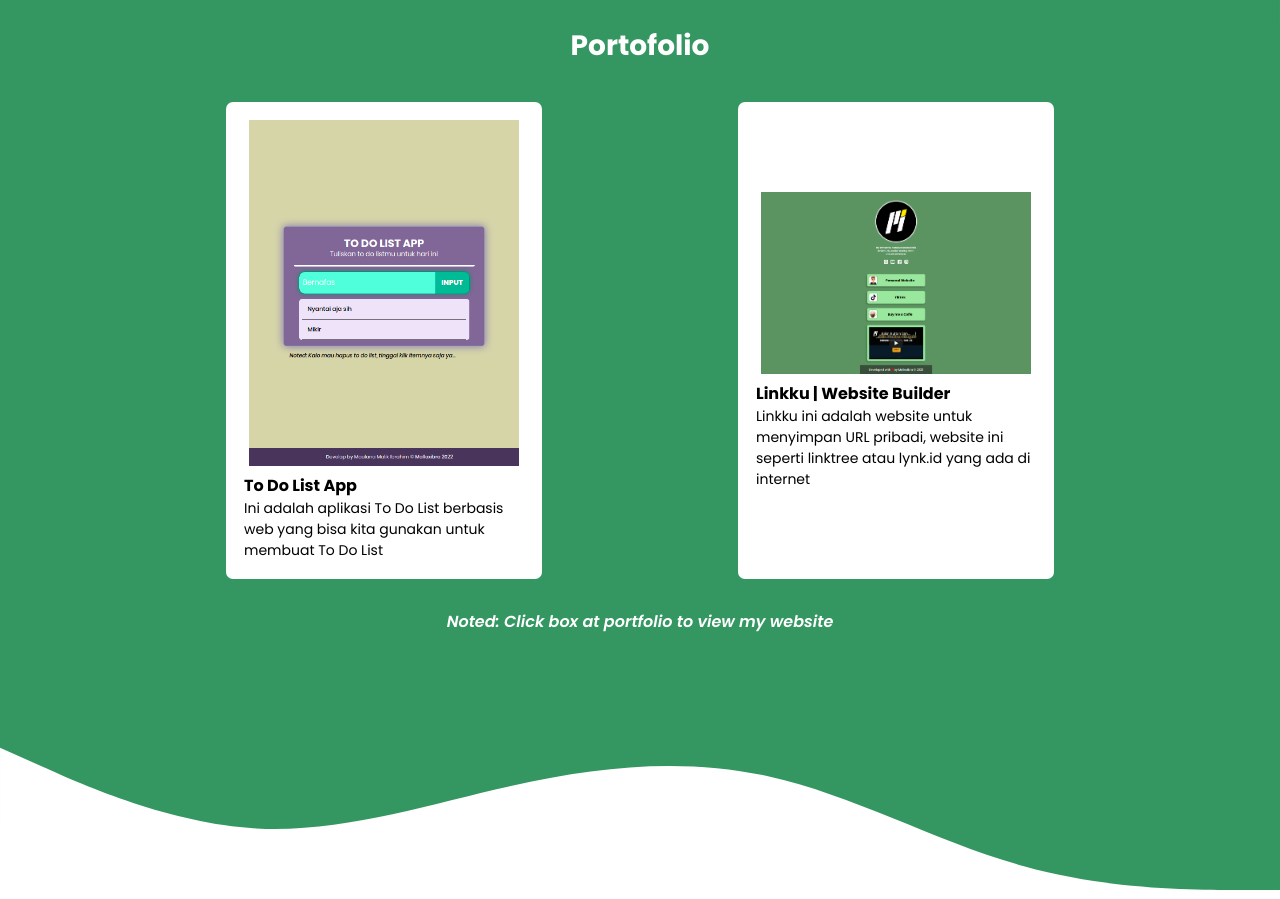
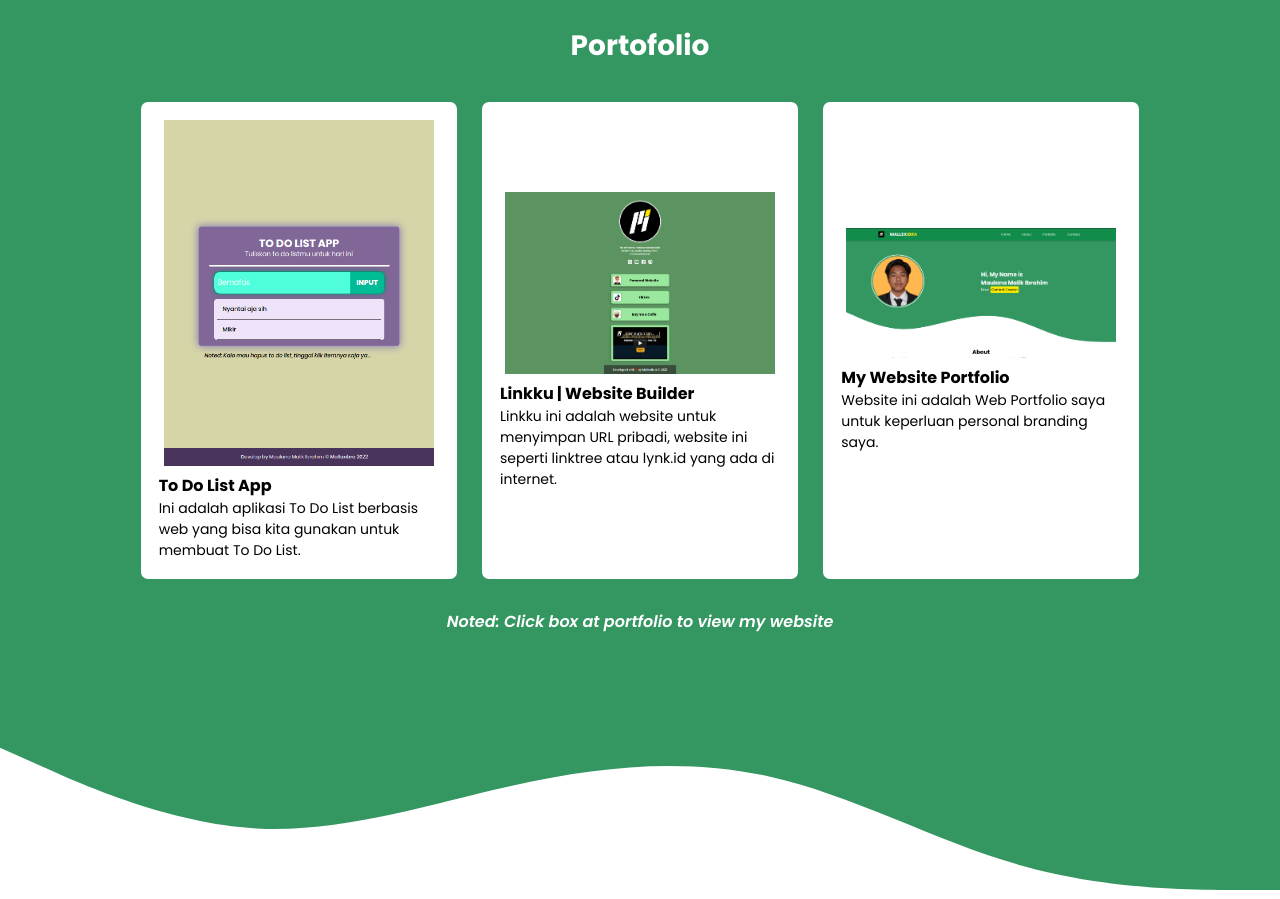
Before and after one commit to mallexibra/mywebsite-mallexibra, a plain HTML site: page index.html in a window 1280 px wide. Shown: the part 1150-2049 px from the top of the page. Drawn offline with Linux system fonts and the light colour scheme.

Commit message:
Mengubah file dan menambahkan icon untuk website

```diff
--- a/index.html
+++ b/index.html
@@ -4,6 +4,7 @@
     <meta charset="UTF-8" />
     <meta http-equiv="X-UA-Compatible" content="IE=edge" />
     <meta name="viewport" content="width=device-width, initial-scale=1.0" />
+    <link rel="shortcut icon" href="assets/img/favicon.ico" type="image/x-icon">
     <title>My Portfolio | Mallexibra</title>
     <link rel="stylesheet" href="assets/style/style.css" />
   </head>
@@ -95,17 +96,24 @@
       <h1>Portofolio</h1>
       <div class="container portfolio">
         <a href="https://mallexibra.github.io/todolist-app/" class="box">
-          <img src="assets/img/todolist.png" alt="">
+          <img src="assets/img/todolist.png" alt="Portfolio">
           <div class="deskripsi">
             <p class="jporto">To Do List App</p>
-            <p>Ini adalah aplikasi To Do List berbasis web yang bisa kita gunakan untuk membuat To Do List</p>
+            <p>Ini adalah aplikasi To Do List berbasis web yang bisa kita gunakan untuk membuat To Do List.</p>
           </div>
         </a>
         <a href="https://mallexibra.github.io/linkku-website-builder/" target="_blank" class="box">
-          <img src="assets/img/linkkuu.png" alt="">
+          <img src="assets/img/linkkuu.png" alt="Portfolio">
           <div class="deskripsi">
             <p class="jporto">Linkku | Website Builder</p>
-            <p>Linkku ini adalah website untuk menyimpan URL pribadi, website ini seperti linktree atau lynk.id yang ada di internet</p>
+            <p>Linkku ini adalah website untuk menyimpan URL pribadi, website ini seperti linktree atau lynk.id yang ada di internet.</p>
+          </div>
+        </a>
+        <a href="#" target="_blank" class="box">
+          <img src="assets/img/website.png" alt="Portfolio">
+          <div class="deskripsi">
+            <p class="jporto">My Website Portfolio</p>
+            <p>Website ini adalah Web Portfolio saya untuk keperluan personal branding saya.</p>
           </div>
         </a>
       </div>
```
Also changed, not shown: assets/img/favicon.ico (added), assets/img/website.png (added).
